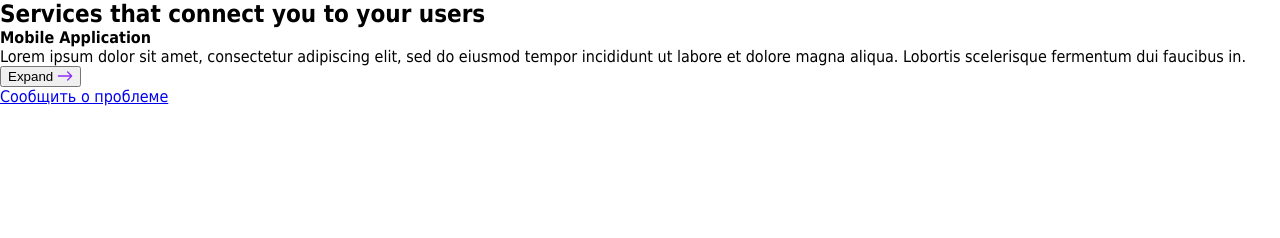
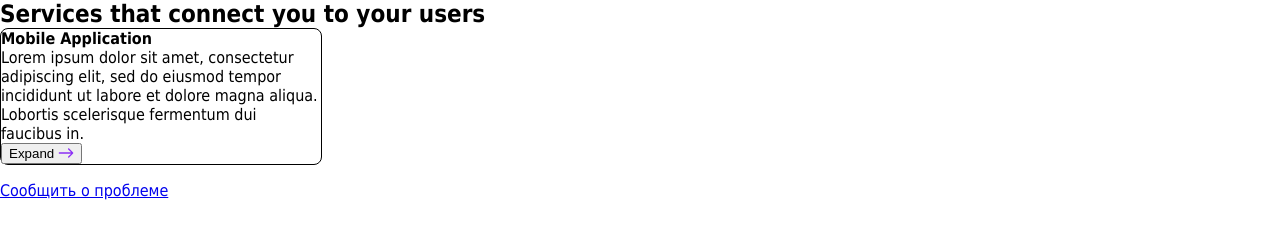
Before and after one commit to dimitryos/otus_git_lesson, a plain HTML site: page index.html in a window 1280 px wide. Drawn offline with Linux system fonts and the light colour scheme.

Commit message:
Добавлены стили элементов div.tile через тэг <style> и элемента <div> обратной связи через инлайн-атрибут style

```diff
--- a/index.html
+++ b/index.html
@@ -6,6 +6,13 @@
 	<meta http-equiv="X-UA-Compatible" content="IE-edge">
 	<meta name="viewport" content="width=device-width, initial-scale=1.0">
 	<link href="css/main.css" rel="stylesheet">
+	<style type="text/css">
+		.tile {
+			width: 25%;
+			border: 1px solid black;
+			border-radius: 8px;
+		}
+	</style>
 	<title>Connection services</title>
 </head>
 
@@ -23,7 +30,7 @@
 		</p>
 	</div>
 
-	<div>
+	<div style="margin-top: 12pt;">
 		<p>
 			<a href="mailto:test@example.com">Сообщить о проблеме</a>
 		</p>
```
